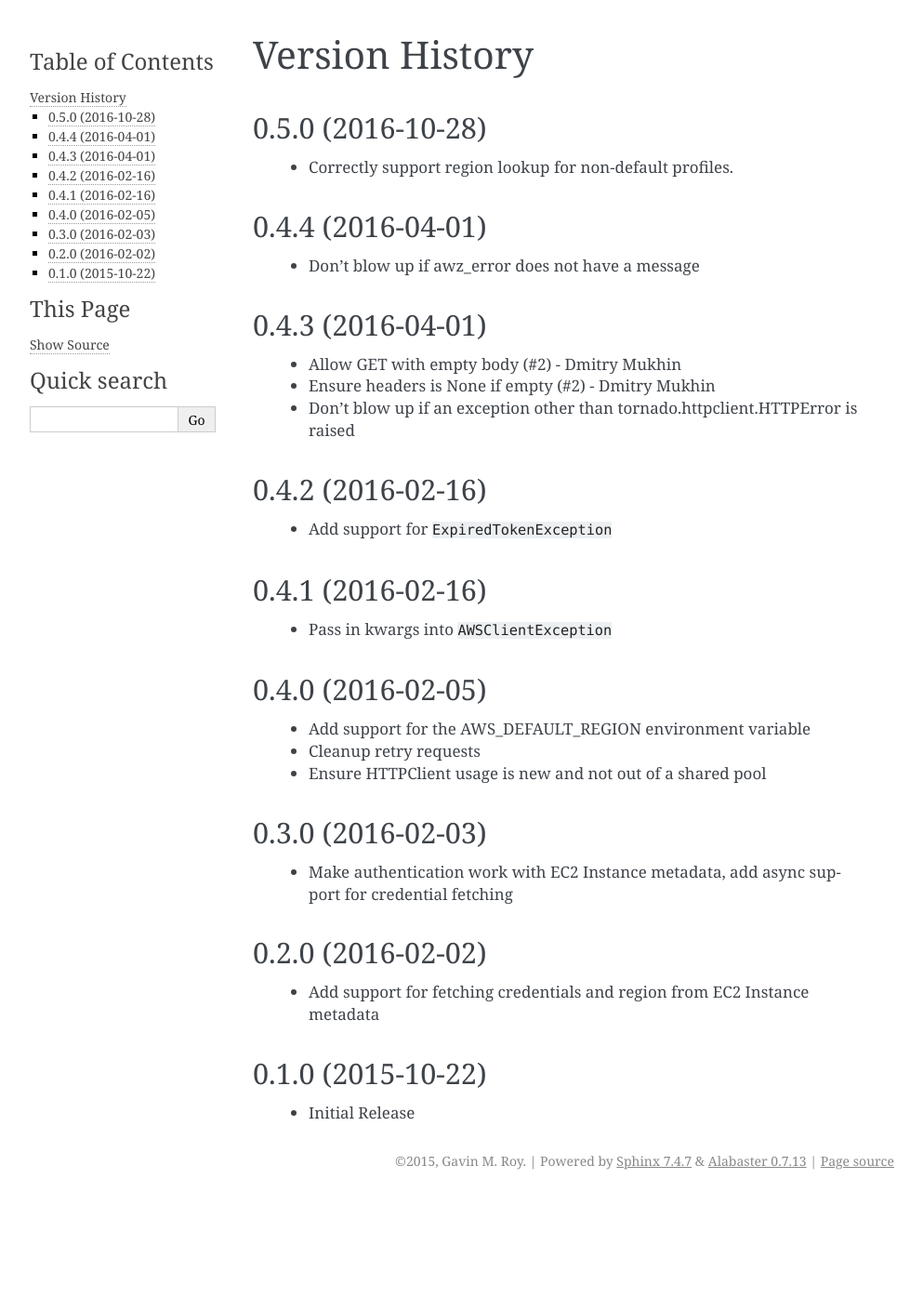
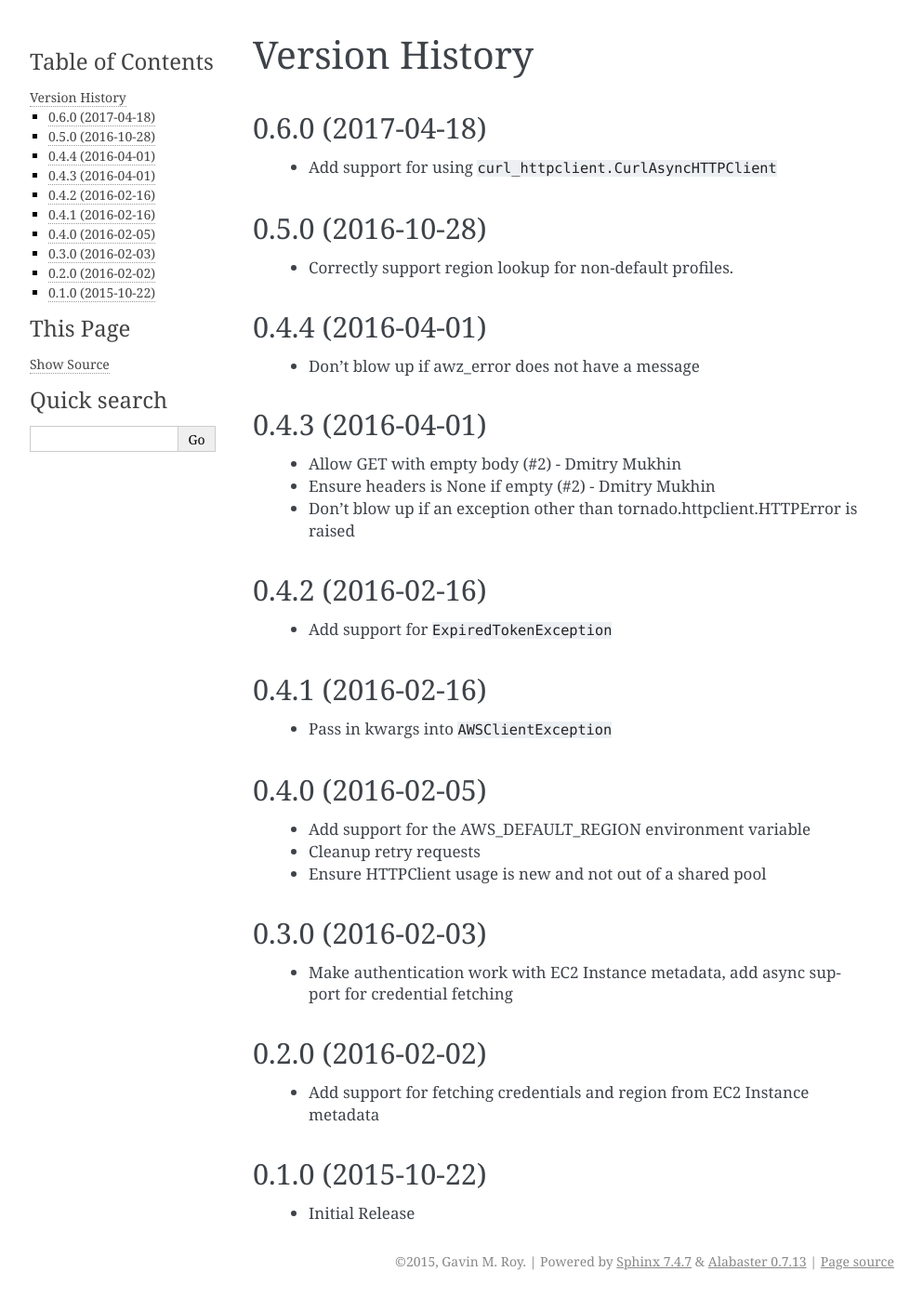
Before and after one commit to gmr/tornado-aws, a Sphinx documentation site: the page built from docs/history.rst, in a window 1280 px wide. Shown: the whole page at 93% size, without its empty margins (148-1141 px from the left). Built offline with Sphinx 7.4.7, drawn with Linux system fonts in a browser that asks for light colours; before the commit the page ends 1288 px from its top, so only the background shows below that.

Commit message:
Release prep

```diff
--- a/docs/history.rst
+++ b/docs/history.rst
@@ -2,6 +2,10 @@
 
 Version History
 ===============
+
+0.6.0 (2017-04-18)
+------------------
+ - Add support for using ``curl_httpclient.CurlAsyncHTTPClient``
 
 0.5.0 (2016-10-28)
 ------------------
--- a/tornado_aws/__init__.py
+++ b/tornado_aws/__init__.py
@@ -6,6 +6,6 @@ from tornado_aws.client import AWSClient
 from tornado_aws.client import AsyncAWSClient
 from tornado_aws.client import exceptions
 
-__version__ = '0.5.0'
+__version__ = '0.6.0'
 
 __all__ = ['AWSClient', 'AsyncAWSClient', 'exceptions']
```
